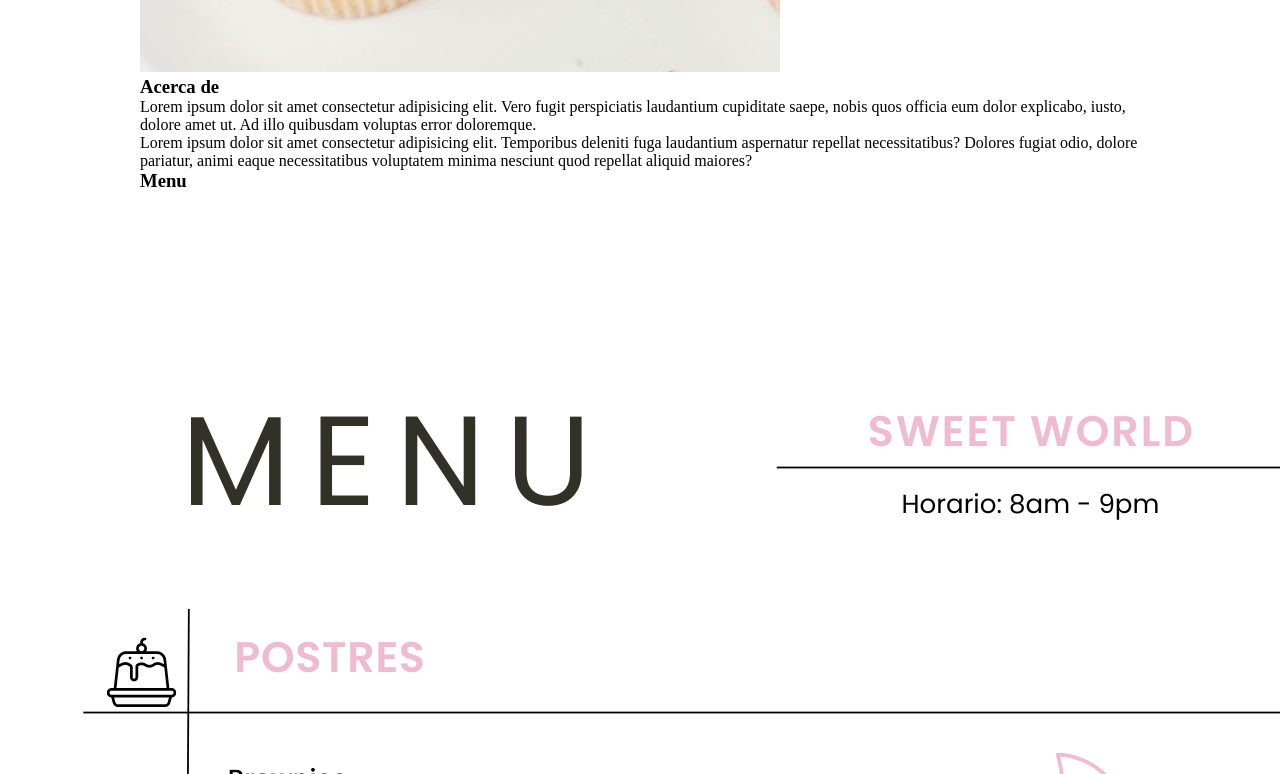
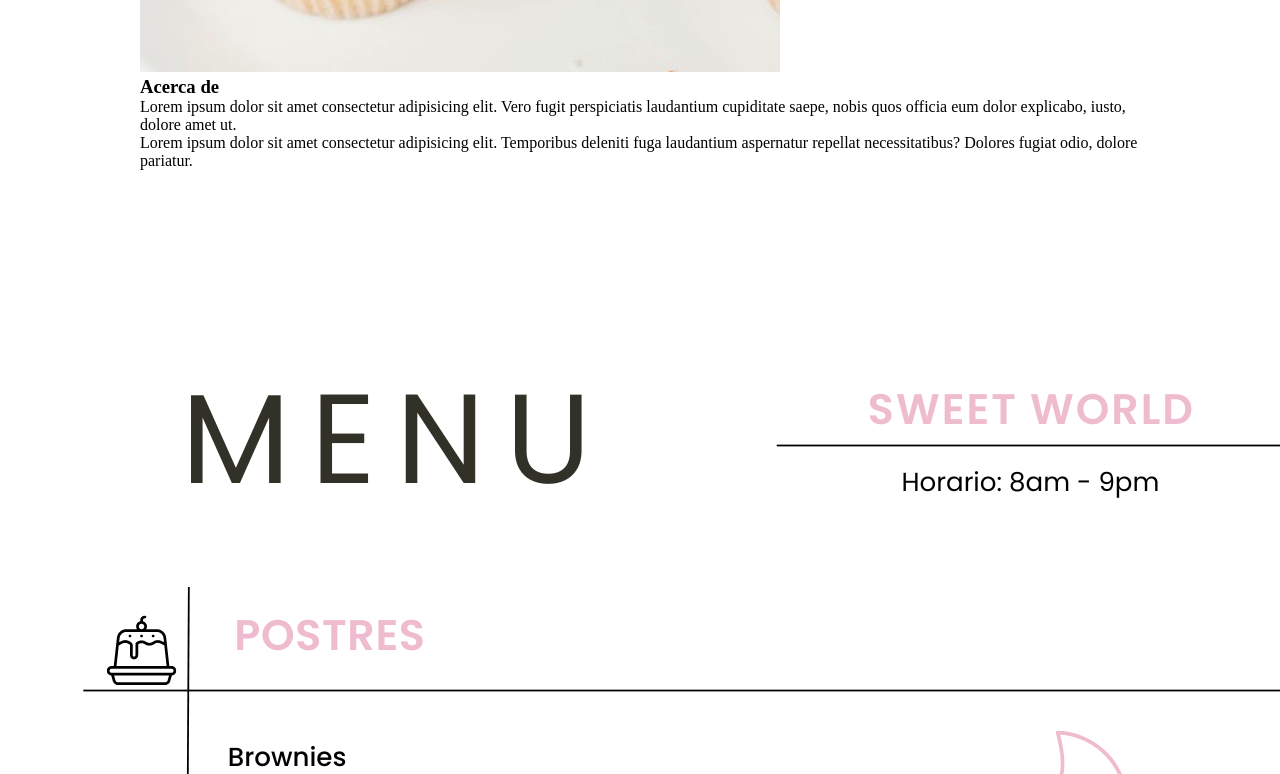
Before and after one commit to Arianny31/Restaurante, a plain HTML site: page index.html in a window 1280 px wide. Shown: the part 1426-2200 px from the top of the page. Drawn offline with Linux system fonts and the light colour scheme.

Commit message:
Modificaciones

```diff
--- a/index.html
+++ b/index.html
@@ -36,13 +36,11 @@
                 <article>
                     <h3>Acerca de</h3>
                     <p>Lorem ipsum dolor sit amet consectetur adipisicing elit. Vero fugit perspiciatis laudantium
-                        cupiditate saepe, nobis quos officia eum dolor explicabo, iusto, dolore amet ut. Ad illo
-                        quibusdam voluptas error doloremque.
+                        cupiditate saepe, nobis quos officia eum dolor explicabo, iusto, dolore amet ut.
                     </p>
                     <p>
                         Lorem ipsum dolor sit amet consectetur adipisicing elit. Temporibus deleniti fuga laudantium
-                        aspernatur repellat necessitatibus? Dolores fugiat odio, dolore pariatur, animi eaque
-                        necessitatibus voluptatem minima nesciunt quod repellat aliquid maiores?
+                        aspernatur repellat necessitatibus? Dolores fugiat odio, dolore pariatur.
                     </p>
                 </article>
             </div>
@@ -50,7 +48,6 @@
 
         <section class="menu">
             <div class="contenedor">
-                <h3 class="titulo" id="menu">Menu</h3>
             </div>
             <div class="contenedor-menu">
                 <div class="contenedor-menu2">
@@ -92,7 +89,7 @@
                 <div class="direccion">
                     <p class="calle">Desconocida</p>
                     <p class="telefono">(809) 356-19003</p>
-                    <p class="correo">SweetWorldnoes@gmail.con(correo ficticio)</p>
+                    <p class="correo">SweetnoesReal@gmail.con</p>
                 </div>
                 <div class="horarios">
                     <h4>Horarios</h4>
```
Also changed, not shown: assets/imagenes/cheesecake.jpeg, assets/imagenes/fondo.png (added), assets/imagenes/pastel-chinola.jpeg, assets/imagenes/picadera.jpeg, assets/imagenes/picadera2.jpeg, assets/imagenes/picadera3.jpeg, assets/imagenes/picadera4.jpeg.
